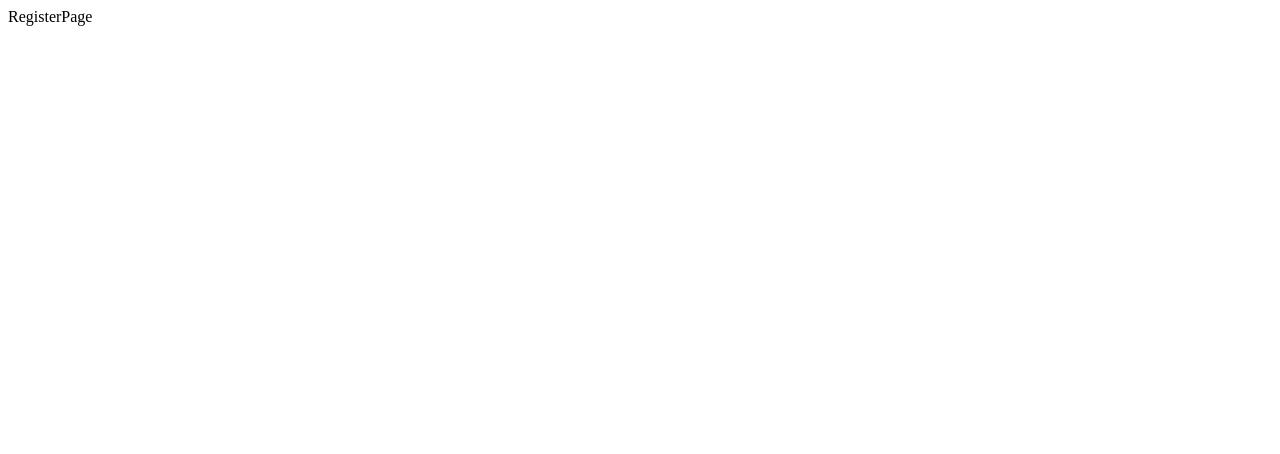
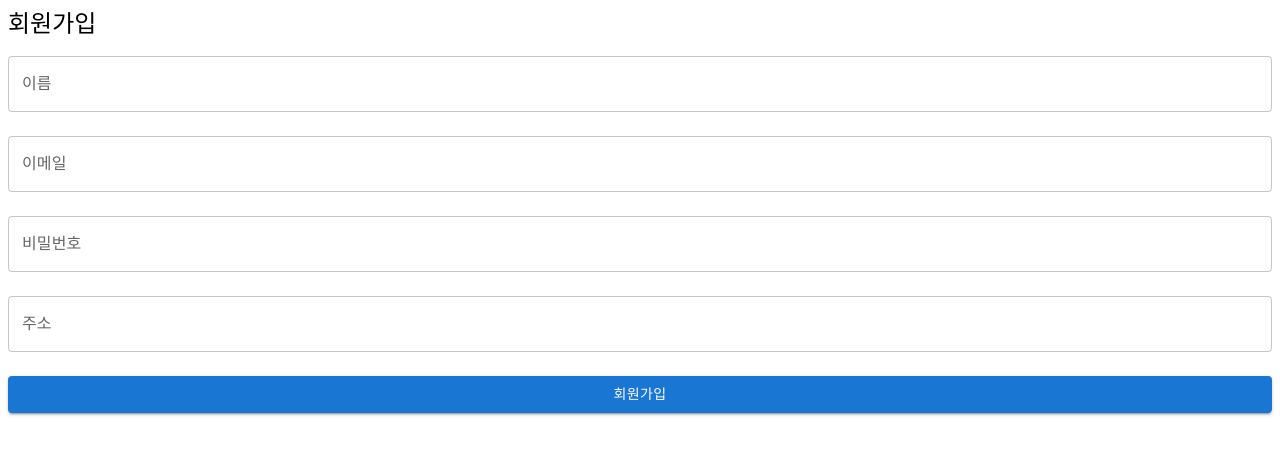
Before and after one commit to cdev2025/my-delivery-app, a React (Vite) app: page /register in a window 1280 px wide. Shown: the top 454 px of the page. Built offline with nearby package versions, Linux system fonts and the light colour scheme.

Commit message:
[2025-11-28] pages > RegisterPage 작업 완료

```diff
--- a/src/pages/HomePage.jsx
+++ b/src/pages/HomePage.jsx
@@ -8,8 +8,10 @@ function HomePage() {
       <Typography variant="h4">Home</Typography>
 
       {/* 비로그인 상태 */}
-      <Box>
-        <Typography>로그인 후 내 정보(me)를 확인할 수 있습니다.</Typography>
+      <Box sx={{ mt: 3 }}>
+        <Typography sx={{ mb: 1 }}>
+          로그인 후 내 정보(me)를 확인할 수 있습니다.
+        </Typography>
       </Box>
 
       <Box sx={{ display: "flex", gap: 4 }}>
--- a/src/pages/RegisterPage.jsx
+++ b/src/pages/RegisterPage.jsx
@@ -1,7 +1,80 @@
-import React from "react";
+import { Box, Button, TextField, Typography } from "@mui/material";
+import React, { useState } from "react";
+import ApiService from "../api/ApiService";
 
 function RegisterPage() {
-  return <div>RegisterPage</div>;
+  const [form, setForm] = useState({
+    name: "",
+    email: "",
+    password: "",
+    address: "",
+  });
+
+  //입력값 업데이트
+  const onChange = (e) => {
+    setForm({
+      ...form,
+      [e.target.name]: e.target.value,
+    });
+  };
+
+  // 회원 가입 요청
+  const register = async () => {
+    try {
+      const response = await ApiService.post("/open-api/user/register", {
+        result: {},
+        body: form,
+      });
+
+      alert("회원가입 성공!");
+      window.location.href = "/login";
+    } catch (error) {
+      console.error(error);
+      alert("회원가입 실패");
+    }
+  };
+
+  return (
+    <Box>
+      <Typography variant="h5"> 회원가입</Typography>
+
+      <TextField
+        label="이름"
+        name="name"
+        fullWidth
+        margin="normal"
+        onChange={onChange}
+      />
+
+      <TextField
+        label="이메일"
+        name="email"
+        fullWidth
+        margin="normal"
+        onChange={onChange}
+      />
+
+      <TextField
+        label="비밀번호"
+        name="password"
+        fullWidth
+        margin="normal"
+        onChange={onChange}
+      />
+
+      <TextField
+        label="주소"
+        name="address"
+        fullWidth
+        margin="normal"
+        onChange={onChange}
+      />
+
+      <Button variant="contained" fullWidth sx={{ mt: 2 }} onClick={register}>
+        회원가입
+      </Button>
+    </Box>
+  );
 }
 
 export default RegisterPage;
```
